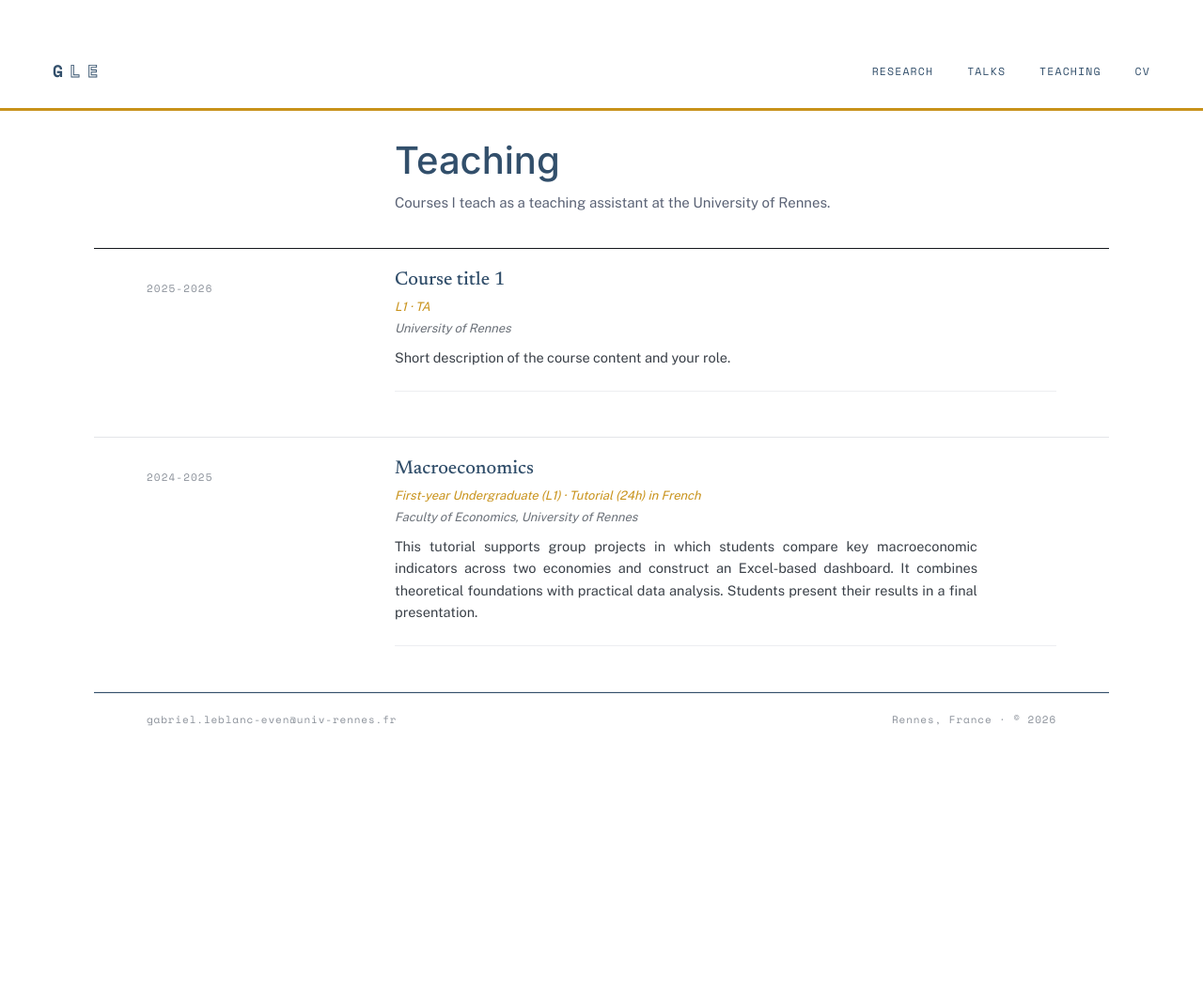
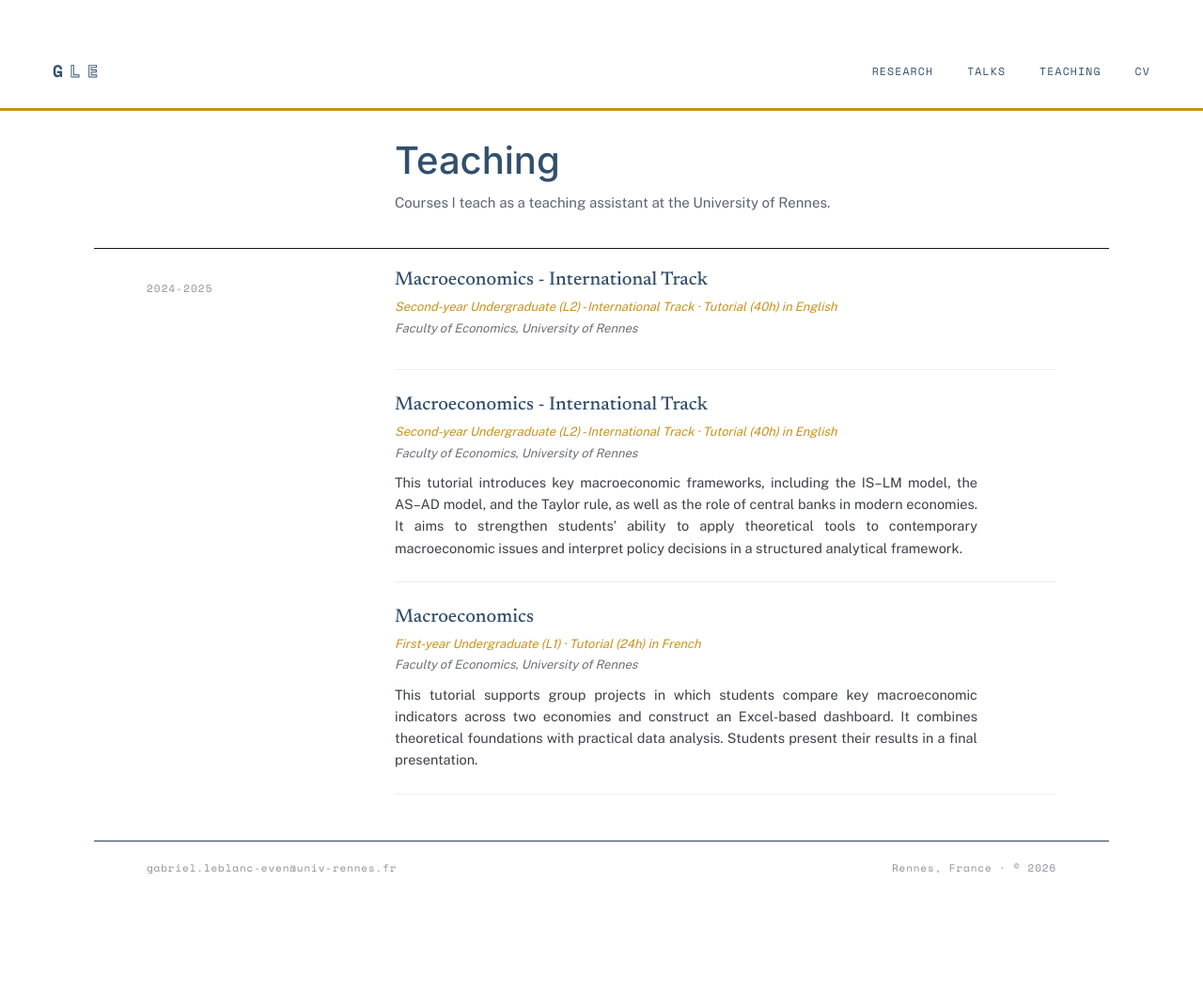
Before and after one commit to gabriel-leblanceven/gabriel-leblanceven.github.io, a Jekyll site: the page built from _pages/teaching.md, in a window 1280 px wide. Shown: the whole page at 94% size. Built offline with Jekyll 4.4.1, drawn with Linux system fonts in a browser that asks for light colours; a script bundle is joined from its source files by our own code; library files that are not in the unit come from our copies; before the commit the page ends 900 px from its top, so only the background shows below that.

Commit message:
Update teaching.yml

```diff
--- a/_data/teaching.yml
+++ b/_data/teaching.yml
@@ -1,13 +1,20 @@
-- title: "Course title 1"
-  level: "L1"
-  role: "TA"
-  institution: "University of Rennes"
-  year: "2025-2026"
-  description: "Short description of the course content and your role."
+- title: "Macroeconomics - International Track"
+  level: "Second-year Undergraduate (L2) - International Track"
+  role: "Tutorial (40h) in English"
+  institution: "Faculty of Economics, University of Rennes"
+  year: "2024-2025"
+  description: " "
+
+- title: "Macroeconomics - International Track"
+  level: "Second-year Undergraduate (L2) - International Track"
+  role: "Tutorial (40h) in English"
+  institution: "Faculty of Economics, University of Rennes"
+  year: "2024-2025"
+  description: "This tutorial introduces key macroeconomic frameworks, including the IS–LM model, the AS–AD model, and the Taylor rule, as well as the role of central banks in modern economies. It aims to strengthen students’ ability to apply theoretical tools to contemporary macroeconomic issues and interpret policy decisions in a structured analytical framework."
 
 - title: "Macroeconomics"
   level: "First-year Undergraduate (L1)"
   role: "Tutorial (24h) in French"
   institution: "Faculty of Economics, University of Rennes"
   year: "2024-2025"
-  description: "This tutorial supports group projects in which students compare key macroeconomic indicators across two economies and construct an Excel-based dashboard. It combines theoretical foundations with practical data analysis. Students present their results in a final presentation. "
+  description: "This tutorial supports group projects in which students compare key macroeconomic indicators across two economies and construct an Excel-based dashboard. It combines theoretical foundations with practical data analysis. Students present their results in a final presentation."
```
